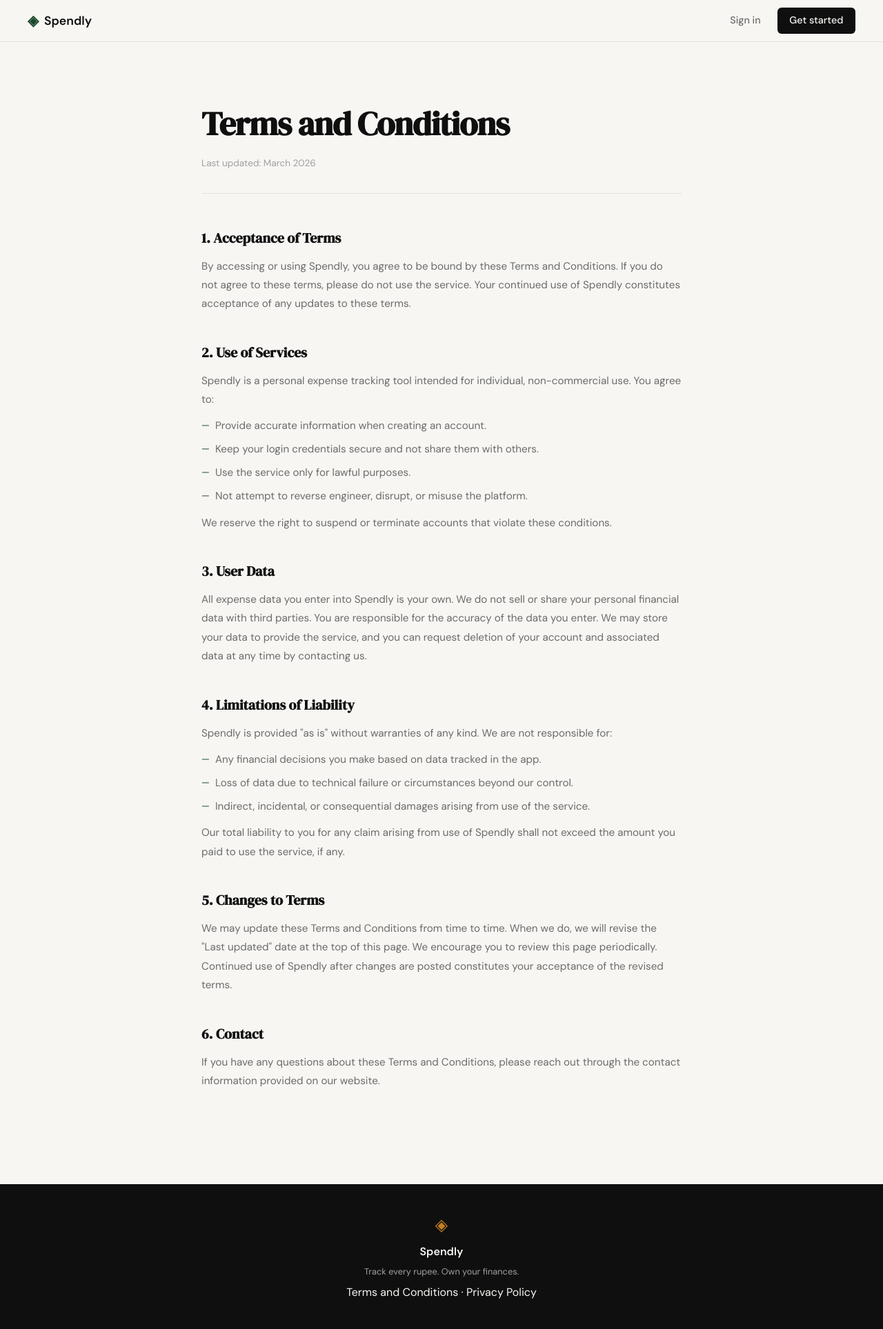
After one commit to Muhammad-Zohaib007/Spendly, a Flask app: page /terms in a window 1280 px wide. The commit adds this page. Shown: the whole page at 69% size. Run offline with Flask 3, Linux system fonts and the light colour scheme.

Commit message:
terms: add terms and conditions page with matching styles

```diff
--- a/expense-tracker/app.py
+++ b/expense-tracker/app.py
@@ -19,6 +19,11 @@ def register():
 @app.route("/login")
 def login():
     return render_template("login.html")
+
+
+@app.route("/terms")
+def terms():
+    return render_template("terms.html")
 
 
 # ------------------------------------------------------------------ #
--- a/expense-tracker/static/css/style.css
+++ b/expense-tracker/static/css/style.css
@@ -508,6 +508,75 @@ a { color: inherit; text-decoration: none; }
 }
 
 /* ------------------------------------------------------------------ */
+/* Terms page                                                          */
+/* ------------------------------------------------------------------ */
+
+.terms-page {
+    padding: 5rem 2rem 6rem;
+    max-width: 760px;
+    margin: 0 auto;
+}
+
+.terms-title {
+    font-family: var(--font-display);
+    font-size: clamp(2rem, 4vw, 3rem);
+    color: var(--ink);
+    letter-spacing: -0.02em;
+    margin-bottom: 0.5rem;
+}
+
+.terms-updated {
+    font-size: 0.85rem;
+    color: var(--ink-faint);
+    margin-bottom: 3rem;
+    padding-bottom: 2rem;
+    border-bottom: 1px solid var(--border);
+}
+
+.terms-section {
+    margin-bottom: 2.5rem;
+}
+
+.terms-section h2 {
+    font-family: var(--font-display);
+    font-size: 1.25rem;
+    color: var(--ink);
+    margin-bottom: 0.75rem;
+}
+
+.terms-section p {
+    font-size: 0.95rem;
+    color: var(--ink-muted);
+    line-height: 1.8;
+    margin-bottom: 0.75rem;
+}
+
+.terms-section ul {
+    list-style: none;
+    padding: 0;
+    margin: 0.75rem 0;
+    display: flex;
+    flex-direction: column;
+    gap: 0.5rem;
+}
+
+.terms-section ul li {
+    font-size: 0.95rem;
+    color: var(--ink-muted);
+    line-height: 1.7;
+    padding-left: 1.25rem;
+    position: relative;
+}
+
+.terms-section ul li::before {
+    content: '—';
+    position: absolute;
+    left: 0;
+    color: var(--accent);
+    font-size: 0.85rem;
+}
+
+/* ------------------------------------------------------------------ */
 /* Responsive                                                          */
 /* ------------------------------------------------------------------ */
 
--- a/expense-tracker/templates/base.html
+++ b/expense-tracker/templates/base.html
@@ -34,7 +34,7 @@
             <span class="brand-icon">◈</span>
             <span class="footer-name">Spendly</span>
             <p class="footer-copy">Track every rupee. Own your finances.</p>
-            <p><a href="#">Terms and Conditions</a> · <a href="#">Privacy Policy</a></p>
+            <p><a href="/terms">Terms and Conditions</a> · <a href="#">Privacy Policy</a></p>
         </div>
     </footer>
 
--- /dev/null
+++ b/expense-tracker/templates/terms.html
@@ -0,0 +1,57 @@
+{% extends "base.html" %}
+
+{% block title %}Terms and Conditions — Spendly{% endblock %}
+
+{% block content %}
+
+<section class="terms-page">
+    <div class="terms-inner">
+        <h1 class="terms-title">Terms and Conditions</h1>
+        <p class="terms-updated">Last updated: March 2026</p>
+
+        <div class="terms-section">
+            <h2>1. Acceptance of Terms</h2>
+            <p>By accessing or using Spendly, you agree to be bound by these Terms and Conditions. If you do not agree to these terms, please do not use the service. Your continued use of Spendly constitutes acceptance of any updates to these terms.</p>
+        </div>
+
+        <div class="terms-section">
+            <h2>2. Use of Services</h2>
+            <p>Spendly is a personal expense tracking tool intended for individual, non-commercial use. You agree to:</p>
+            <ul>
+                <li>Provide accurate information when creating an account.</li>
+                <li>Keep your login credentials secure and not share them with others.</li>
+                <li>Use the service only for lawful purposes.</li>
+                <li>Not attempt to reverse engineer, disrupt, or misuse the platform.</li>
+            </ul>
+            <p>We reserve the right to suspend or terminate accounts that violate these conditions.</p>
+        </div>
+
+        <div class="terms-section">
+            <h2>3. User Data</h2>
+            <p>All expense data you enter into Spendly is your own. We do not sell or share your personal financial data with third parties. You are responsible for the accuracy of the data you enter. We may store your data to provide the service, and you can request deletion of your account and associated data at any time by contacting us.</p>
+        </div>
+
+        <div class="terms-section">
+            <h2>4. Limitations of Liability</h2>
+            <p>Spendly is provided "as is" without warranties of any kind. We are not responsible for:</p>
+            <ul>
+                <li>Any financial decisions you make based on data tracked in the app.</li>
+                <li>Loss of data due to technical failure or circumstances beyond our control.</li>
+                <li>Indirect, incidental, or consequential damages arising from use of the service.</li>
+            </ul>
+            <p>Our total liability to you for any claim arising from use of Spendly shall not exceed the amount you paid to use the service, if any.</p>
+        </div>
+
+        <div class="terms-section">
+            <h2>5. Changes to Terms</h2>
+            <p>We may update these Terms and Conditions from time to time. When we do, we will revise the "Last updated" date at the top of this page. We encourage you to review this page periodically. Continued use of Spendly after changes are posted constitutes your acceptance of the revised terms.</p>
+        </div>
+
+        <div class="terms-section">
+            <h2>6. Contact</h2>
+            <p>If you have any questions about these Terms and Conditions, please reach out through the contact information provided on our website.</p>
+        </div>
+    </div>
+</section>
+
+{% endblock %}
```
Also changed, not shown: expense-tracker/file.txt (+12 -0 lines).
